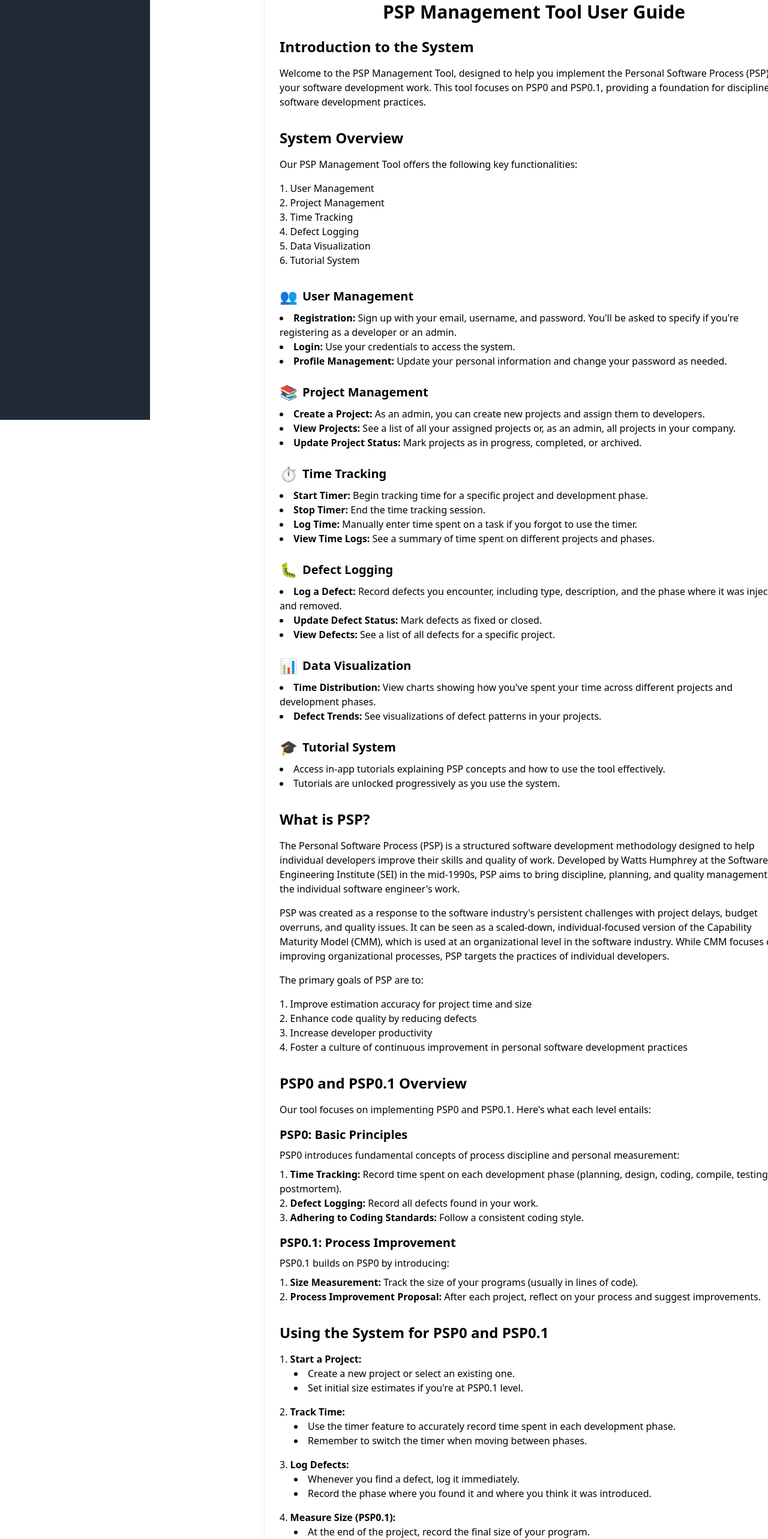
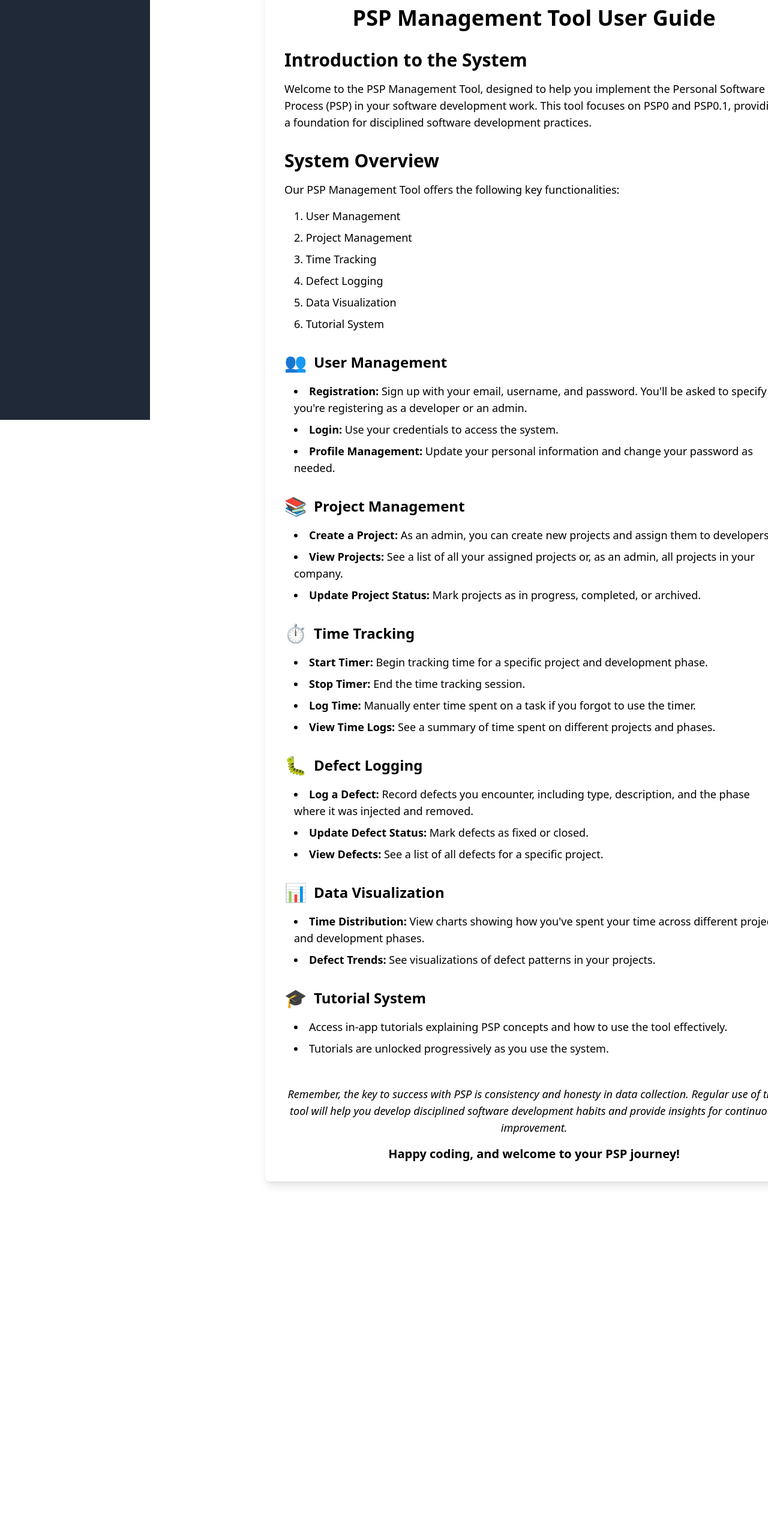
Before and after one commit to Justin-mario/psp-management-tool-frontend, a React (Create React App) app: page /dashboard in a window 1280 px wide. Shown: the part 100-2666 px from the top of the page at 60% size. After the commit the page ends 2094 px from the top, so only its background shows below. Built offline with nearby package versions, Linux system fonts and the light colour scheme.

Commit message:
modified the tutorial design

```diff
--- a/src/Pages/AdminDashboard.jsx
+++ b/src/Pages/AdminDashboard.jsx
@@ -127,9 +127,9 @@
 import React from 'react';
 
 const UserGuideSection = ({ icon, title, children }) => (
-  <div className="mb-6">
-    <h2 className="flex items-center text-xl font-semibold mb-2">
-      <span className="mr-2 text-2xl">{icon}</span>
+  <div className="mb-8">
+    <h2 className="flex items-center text-2xl font-semibold mb-4">
+      <span className="mr-3 text-3xl">{icon}</span>
       {title}
     </h2>
     {children}
@@ -138,20 +138,23 @@ const UserGuideSection = ({ icon, title, children }) => (
 
 const AdminDashboard = () => {
   return (
-    <div className="max-w-4xl mx-auto p-6 bg-white shadow-lg rounded-lg">
-      <h1 className="text-3xl font-bold mb-6 text-center">PSP Management Tool User Guide</h1>
+    <div className="max-w-4xl mx-auto p-8 bg-white shadow-lg rounded-lg">
+      <h1 className="text-4xl font-bold mb-8 text-center">PSP Management Tool User Guide</h1>
 
-      <div className="mb-8">
-        <h2 className="text-2xl font-semibold mb-4">Introduction to the System</h2>
-        <p className="mb-4">
-          Welcome to the PSP Management Tool, designed to help you implement the Personal Software Process (PSP) in your software development work. This tool focuses on PSP0 and PSP0.1, providing a foundation for disciplined software development practices.
+      <div className="space-y-8">
+        <section>
+          <h2 className="text-3xl font-semibold mb-4">Introduction to the System</h2>
+          <p className="mb-4 text-lg">
+            Welcome to the PSP Management Tool, designed to help you implement the Personal Software Process (PSP) in your
+            software development work. This tool focuses on PSP0 and PSP0.1, providing a foundation for disciplined software
+            development practices.
           </p>
-      </div>
+        </section>
 
-      <div className="mb-8">
-        <h2 className="text-2xl font-semibold mb-4">System Overview</h2>
-        <p className="mb-4">Our PSP Management Tool offers the following key functionalities:</p>
-        <ol className="list-decimal list-inside mb-4">
+        <section>
+          <h2 className="text-3xl font-semibold mb-4">System Overview</h2>
+          <p className="mb-4 text-lg">Our PSP Management Tool offers the following key functionalities:</p>
+          <ol className="list-decimal list-inside mb-4 text-lg space-y-2 pl-4">
             <li>User Management</li>
             <li>Project Management</li>
             <li>Time Tracking</li>
@@ -159,10 +162,10 @@ const AdminDashboard = () => {
             <li>Data Visualization</li>
             <li>Tutorial System</li>
           </ol>
-      </div>
+        </section>
 
         <UserGuideSection icon="👥" title="User Management">
-        <ul className="list-disc list-inside">
+          <ul className="list-disc list-inside text-lg space-y-2 pl-4">
             <li><strong>Registration:</strong> Sign up with your email, username, and password. You'll be asked to specify if you're registering as a developer or an admin.</li>
             <li><strong>Login:</strong> Use your credentials to access the system.</li>
             <li><strong>Profile Management:</strong> Update your personal information and change your password as needed.</li>
@@ -170,7 +173,7 @@ const AdminDashboard = () => {
         </UserGuideSection>
 
         <UserGuideSection icon="📚" title="Project Management">
-        <ul className="list-disc list-inside">
+          <ul className="list-disc list-inside text-lg space-y-2 pl-4">
             <li><strong>Create a Project:</strong> As an admin, you can create new projects and assign them to developers.</li>
             <li><strong>View Projects:</strong> See a list of all your assigned projects or, as an admin, all projects in your company.</li>
             <li><strong>Update Project Status:</strong> Mark projects as in progress, completed, or archived.</li>
@@ -178,7 +181,7 @@ const AdminDashboard = () => {
         </UserGuideSection>
 
         <UserGuideSection icon="⏱️" title="Time Tracking">
-        <ul className="list-disc list-inside">
+          <ul className="list-disc list-inside text-lg space-y-2 pl-4">
             <li><strong>Start Timer:</strong> Begin tracking time for a specific project and development phase.</li>
             <li><strong>Stop Timer:</strong> End the time tracking session.</li>
             <li><strong>Log Time:</strong> Manually enter time spent on a task if you forgot to use the timer.</li>
@@ -187,7 +190,7 @@ const AdminDashboard = () => {
         </UserGuideSection>
 
         <UserGuideSection icon="🐛" title="Defect Logging">
-        <ul className="list-disc list-inside">
+          <ul className="list-disc list-inside text-lg space-y-2 pl-4">
             <li><strong>Log a Defect:</strong> Record defects you encounter, including type, description, and the phase where it was injected and removed.</li>
             <li><strong>Update Defect Status:</strong> Mark defects as fixed or closed.</li>
             <li><strong>View Defects:</strong> See a list of all defects for a specific project.</li>
@@ -195,102 +198,25 @@ const AdminDashboard = () => {
         </UserGuideSection>
 
         <UserGuideSection icon="📊" title="Data Visualization">
-        <ul className="list-disc list-inside">
+          <ul className="list-disc list-inside text-lg space-y-2 pl-4">
             <li><strong>Time Distribution:</strong> View charts showing how you've spent your time across different projects and development phases.</li>
             <li><strong>Defect Trends:</strong> See visualizations of defect patterns in your projects.</li>
           </ul>
         </UserGuideSection>
 
         <UserGuideSection icon="🎓" title="Tutorial System">
-        <ul className="list-disc list-inside">
+          <ul className="list-disc list-inside text-lg space-y-2 pl-4">
             <li>Access in-app tutorials explaining PSP concepts and how to use the tool effectively.</li>
             <li>Tutorials are unlocked progressively as you use the system.</li>
           </ul>
         </UserGuideSection>
-
-      <div className="mt-8">
-        <h2 className="text-2xl font-semibold mb-4">What is PSP?</h2>
-        <p className="mb-4">
-          The Personal Software Process (PSP) is a structured software development methodology designed to help individual developers improve their skills and quality of work. Developed by Watts Humphrey at the Software Engineering Institute (SEI) in the mid-1990s, PSP aims to bring discipline, planning, and quality management to the individual software engineer's work.
-        </p>
-        <p className="mb-4">
-          PSP was created as a response to the software industry's persistent challenges with project delays, budget overruns, and quality issues. It can be seen as a scaled-down, individual-focused version of the Capability Maturity Model (CMM), which is used at an organizational level in the software industry. While CMM focuses on improving organizational processes, PSP targets the practices of individual developers.
-        </p>
-        <p className="mb-4">The primary goals of PSP are to:</p>
-        <ol className="list-decimal list-inside mb-4">
-          <li>Improve estimation accuracy for project time and size</li>
-          <li>Enhance code quality by reducing defects</li>
-          <li>Increase developer productivity</li>
-          <li>Foster a culture of continuous improvement in personal software development practices</li>
-        </ol>
       </div>
 
-      <div className="mt-8">
-        <h2 className="text-2xl font-semibold mb-4">PSP0 and PSP0.1 Overview</h2>
-        <p className="mb-4">Our tool focuses on implementing PSP0 and PSP0.1. Here's what each level entails:</p>
-
-        <h3 className="text-xl font-semibold mb-2">PSP0: Basic Principles</h3>
-        <p className="mb-2">PSP0 introduces fundamental concepts of process discipline and personal measurement:</p>
-        <ol className="list-decimal list-inside mb-4">
-          <li><strong>Time Tracking:</strong> Record time spent on each development phase (planning, design, coding, compile, testing, postmortem).</li>
-          <li><strong>Defect Logging:</strong> Record all defects found in your work.</li>
-          <li><strong>Adhering to Coding Standards:</strong> Follow a consistent coding style.</li>
-        </ol>
-
-        <h3 className="text-xl font-semibold mb-2">PSP0.1: Process Improvement</h3>
-        <p className="mb-2">PSP0.1 builds on PSP0 by introducing:</p>
-        <ol className="list-decimal list-inside mb-4">
-          <li><strong>Size Measurement:</strong> Track the size of your programs (usually in lines of code).</li>
-          <li><strong>Process Improvement Proposal:</strong> After each project, reflect on your process and suggest improvements.</li>
-        </ol>
-      </div>
-
-      <div className="mt-8">
-        <h2 className="text-2xl font-semibold mb-4">Using the System for PSP0 and PSP0.1</h2>
-        <ol className="list-decimal list-inside space-y-4">
-          <li><strong>Start a Project:</strong>
-            <ul className="list-disc list-inside ml-6">
-              <li>Create a new project or select an existing one.</li>
-              <li>Set initial size estimates if you're at PSP0.1 level.</li>
-            </ul>
-          </li>
-          <li><strong>Track Time:</strong>
-            <ul className="list-disc list-inside ml-6">
-              <li>Use the timer feature to accurately record time spent in each development phase.</li>
-              <li>Remember to switch the timer when moving between phases.</li>
-            </ul>
-          </li>
-          <li><strong>Log Defects:</strong>
-            <ul className="list-disc list-inside ml-6">
-              <li>Whenever you find a defect, log it immediately.</li>
-              <li>Record the phase where you found it and where you think it was introduced.</li>
-            </ul>
-          </li>
-          <li><strong>Measure Size (PSP0.1):</strong>
-            <ul className="list-disc list-inside ml-6">
-              <li>At the end of the project, record the final size of your program.</li>
-            </ul>
-          </li>
-          <li><strong>Review and Reflect:</strong>
-            <ul className="list-disc list-inside ml-6">
-              <li>Use the data visualization tools to review your time distribution and defect patterns.</li>
-              <li>For PSP0.1, write a process improvement proposal based on your observations.</li>
-            </ul>
-          </li>
-          <li><strong>Continuous Learning:</strong>
-            <ul className="list-disc list-inside ml-6">
-              <li>Regularly check the tutorial section for new content on PSP practices.</li>
-              <li>As you consistently use PSP0 and PSP0.1, you'll unlock more advanced features and tutorials.</li>
-            </ul>
-          </li>
-        </ol>
-      </div>
-
-      <div className="mt-8">
-        <p className="italic">
+      <div className="mt-12 text-center">
+        <p className="italic text-lg">
           Remember, the key to success with PSP is consistency and honesty in data collection. Regular use of this tool will help you develop disciplined software development habits and provide insights for continuous improvement.
         </p>
-        <p className="mt-4 font-semibold">
+        <p className="mt-4 font-semibold text-xl">
           Happy coding, and welcome to your PSP journey!
         </p>
       </div>
```
Lines whose indentation alone changed are shown as unchanged.
